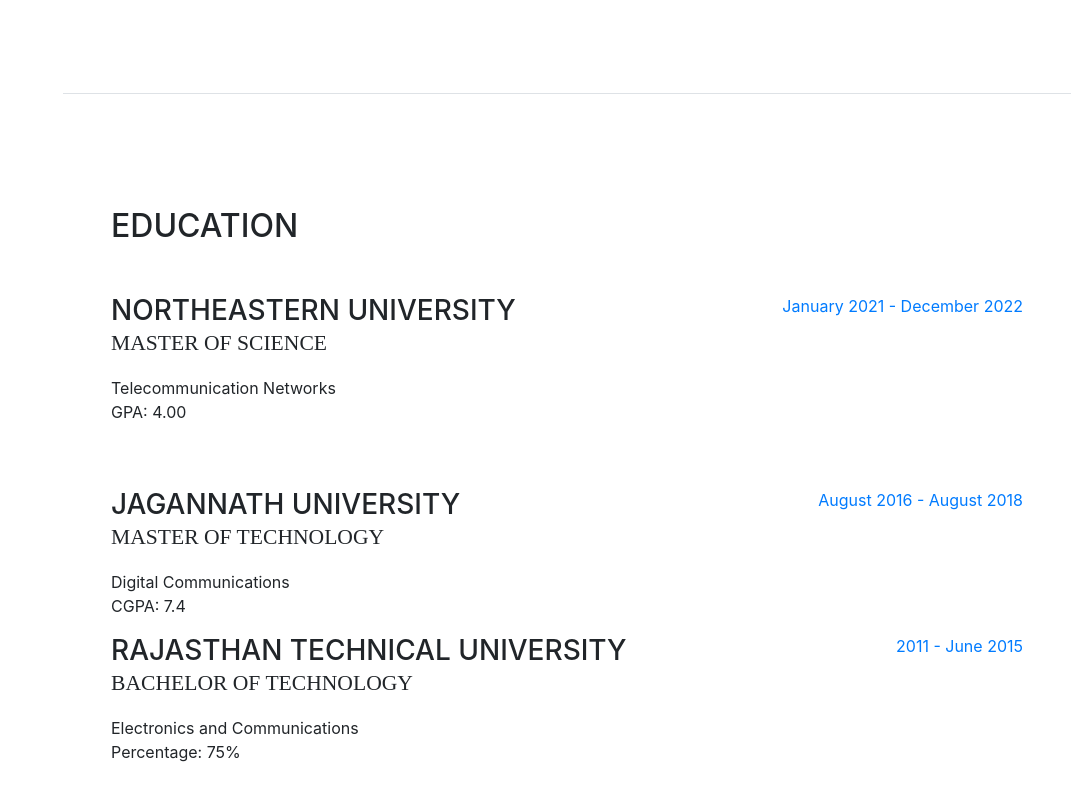
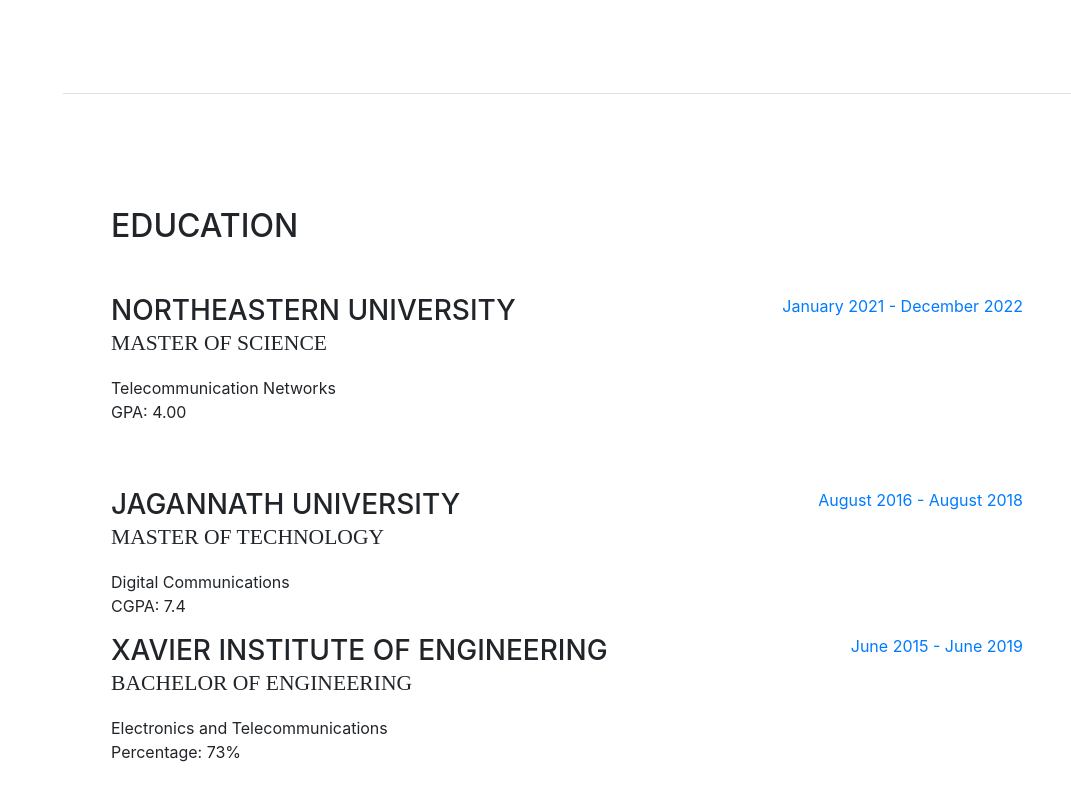
Before and after one commit to tejalrkadam281/website_data, a website with bundled scripts: page aron.html in a window 1280 px wide. Shown: the part 1506-2306 px from the top of the page, without its empty margins (209-1280 px from the left). Built offline with nearby package versions, Linux system fonts and the light colour scheme; a web font is replaced by a local one.

Commit message:
Update aron.html
Added Education Information and change of address, pending: skills, academics, certifications and bio

```diff
--- a/aron.html
+++ b/aron.html
@@ -75,7 +75,7 @@
           <h1 class="mb-0">Aron
             <span class="text-primary">lastname</span>
           </h1>
-          <div class="subheading mb-5">61 Locust St, Medford, MA 02155 · (978) 715-9311·
+          <div class="subheading mb-5">2599 Washington St, Boston-02119 · (857) 207-6437·
             <a href="mailto:dsouza.a@northeastern.edu">dsouza.a@northeastern.edu</a>
           </div>
           <p class="mb-5">I am a graduate student at Northeastern University pursuing MS in Telecommunication Networks. I have a growing interest in data networking, Cloud Computing, Linux, wireless communications, and telecommunications.
@@ -196,13 +196,13 @@
           </div>
           <div class="resume-item d-flex flex-column flex-md-row">
             <div class="resume-content mr-auto">
-              <h3 class="mb-0">Rajasthan Technical University</h3>
-              <div class="subheading mb-3">Bachelor of Technology</div>
-              <div>Electronics and Communications</div>
-              <p>Percentage: 75%</p>
+              <h3 class="mb-0">Xavier Institute of Engineering</h3>
+              <div class="subheading mb-3">Bachelor of Engineering</div>
+              <div>Electronics and Telecommunications</div>
+              <p>Percentage: 73%</p>
             </div>
             <div class="resume-date text-md-right">
-              <span class="text-primary"> 2011 - June 2015</span>
+              <span class="text-primary">June 2015 - June 2019</span>
             </div>
           </div>
         </div>
```
